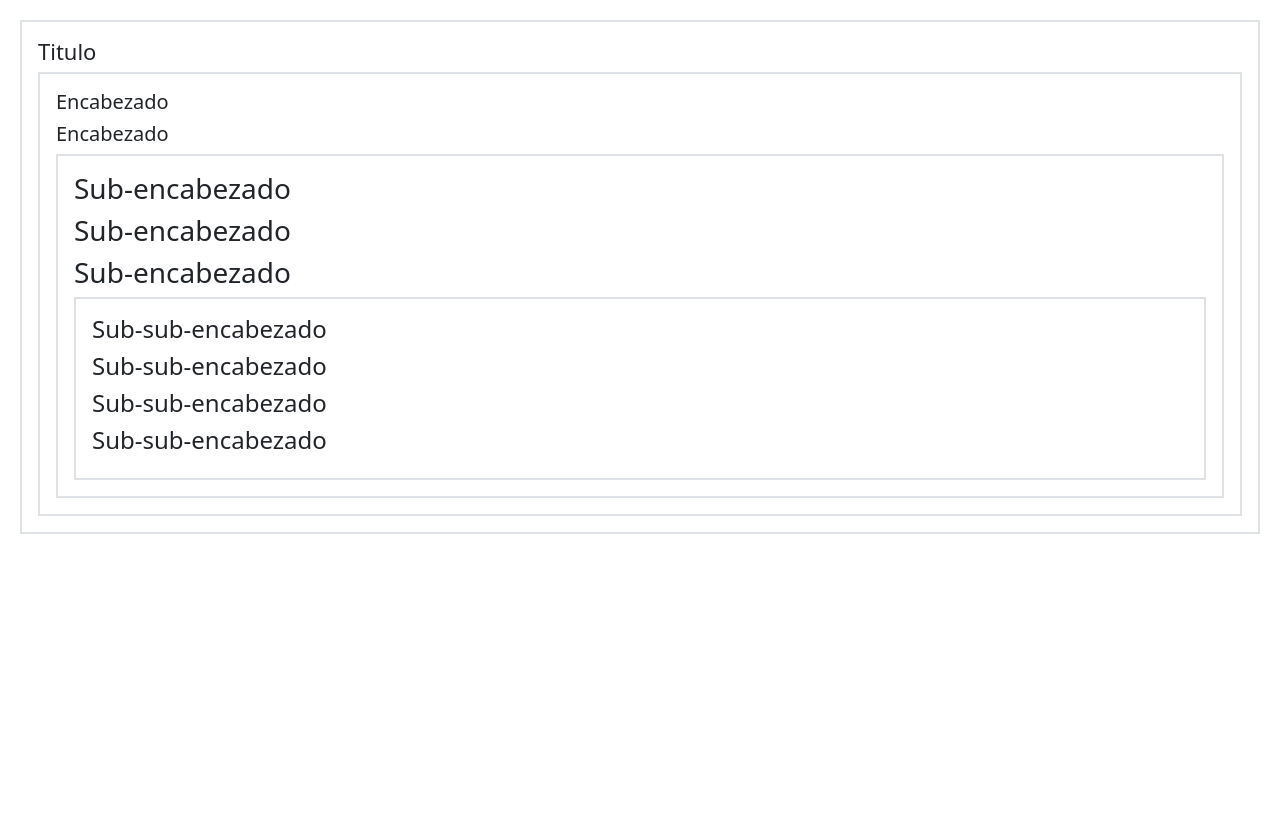
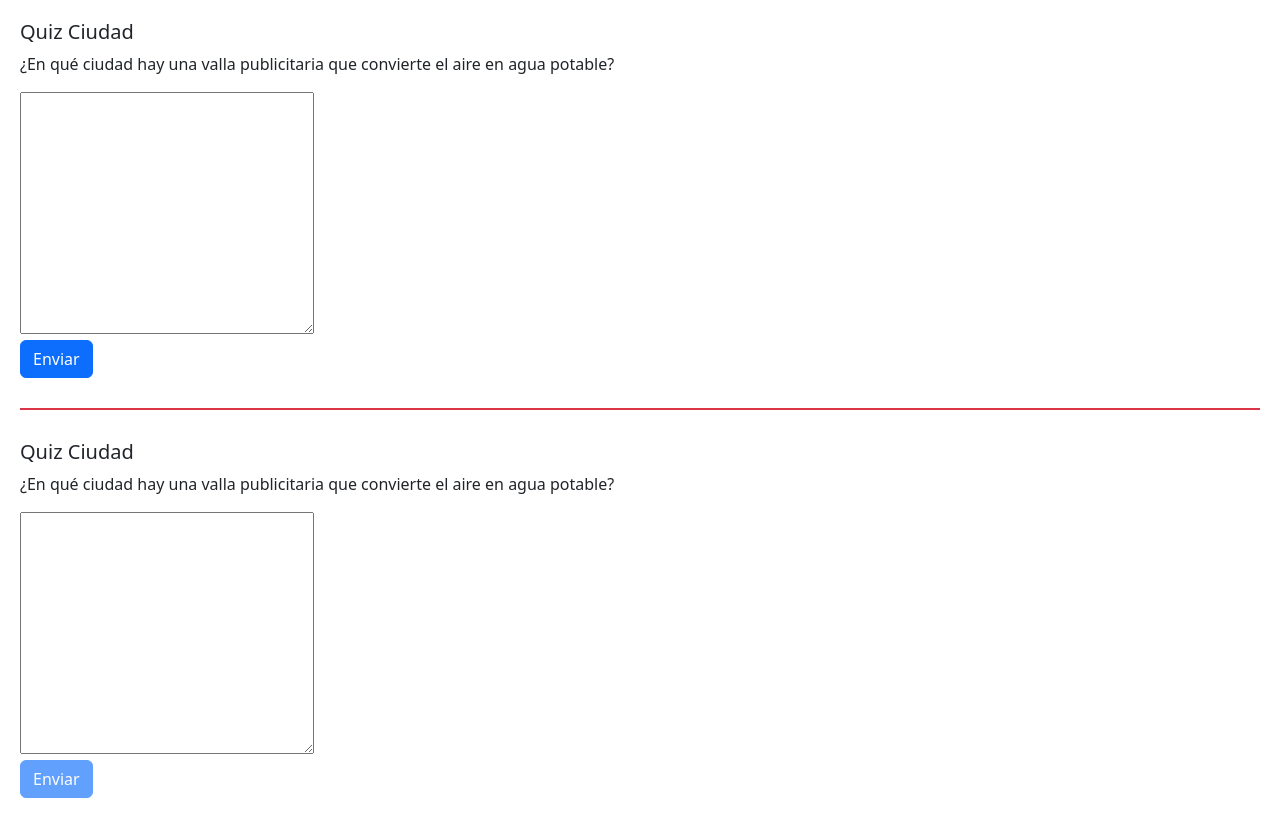
Before and after one commit to dgutierrez21/Learning-ReactJS--React-Docs, a React (Vite) app in the folder 01-learn/: page / in a window 1280 px wide. Built offline with nearby package versions, Linux system fonts and the light colour scheme.

Commit message:
Corregir componente duplicado

```diff
--- a/01-learn/src/04-manejo-de-estado/01-Reaccionar-a-las-entradas-con-el-estado/ReaccionarALasEntradasConElEstado.jsx
+++ b/01-learn/src/04-manejo-de-estado/01-Reaccionar-a-las-entradas-con-el-estado/ReaccionarALasEntradasConElEstado.jsx
@@ -0,0 +1,11 @@
+import { Form } from "../01-Reaccionar-a-las-entradas-con-el-estado/form/Form";
+
+const ReaccionarALasEntradasConElEstado = () => {
+  return (
+    <>
+      <Form />
+    </>
+  );
+};
+
+export default ReaccionarALasEntradasConElEstado;
--- a/01-learn/src/04-manejo-de-estado/07-Ampliación-con-Reducer-y-Context/ReaccionarALasEntradasConElEstado.jsx
+++ /dev/null
@@ -1,11 +0,0 @@
-import { Form } from "../01-Reaccionar-a-las-entradas-con-el-estado/form/Form";
-
-const ReaccionarALasEntradasConElEstado = () => {
-  return (
-    <>
-      <Form />
-    </>
-  );
-};
-
-export default ReaccionarALasEntradasConElEstado;
--- a/01-learn/src/04-manejo-de-estado/ManejoDeEstado.jsx
+++ b/01-learn/src/04-manejo-de-estado/ManejoDeEstado.jsx
@@ -1,19 +1,20 @@
+import ReaccionarALasEntradasConElEstado from "./01-Reaccionar-a-las-entradas-con-el-estado/ReaccionarALasEntradasConElEstado";
 import ElegirLaEstructuraDelEstado from "./02-Elegir-la-estructura-del-Estado/ElegirLaEstructuraDelEstado";
 import CompartirEstadosEntreComponentes from "./03-Compartir-estados-entre-componentes/CompartirEstadosEntreComponentes";
 import { ConservarYReiniciarElEstado } from "./04-Conservar-y-reiniciar-el-estado/ConservarYReiniciarElEstado";
 import { ExtraccionDeLaLogicaDeEstadosEnUnReductor } from "./05-Extracción-de-la-lógica-de-estados-en-un-reductor/ExtraccionDeLaLogicaDeEstadosEnUnReductor";
 import PasarDatosEnProfundidadConElContexto from "./06-Pasar-datos-en-profundidad-con-el-contexto/PasarDatosEnProfundidadConElContexto";
-import ReaccionarALasEntradasConElEstado from "./07-Ampliación-con-Reducer-y-Context/ReaccionarALasEntradasConElEstado";
+
 
 const ManejoDeEstado = () => {
   return (
     <>
-      {/* <ReaccionarALasEntradasConElEstado /> */}
+      <ReaccionarALasEntradasConElEstado />
       {/* <ElegirLaEstructuraDelEstado/> */}
       {/* <CompartirEstadosEntreComponentes /> */}
       {/* <ConservarYReiniciarElEstado /> */}
       {/* <ExtraccionDeLaLogicaDeEstadosEnUnReductor /> */}
-      <PasarDatosEnProfundidadConElContexto/>
+      {/* <PasarDatosEnProfundidadConElContexto/> */}
     </>
   );
 };
```
Also changed, not shown: 01-learn/src/04-manejo-de-estado/07-Ampliación-con-Reducer-y-Context/ReaccionarALasEntradasConElEstado.txt (deleted).
